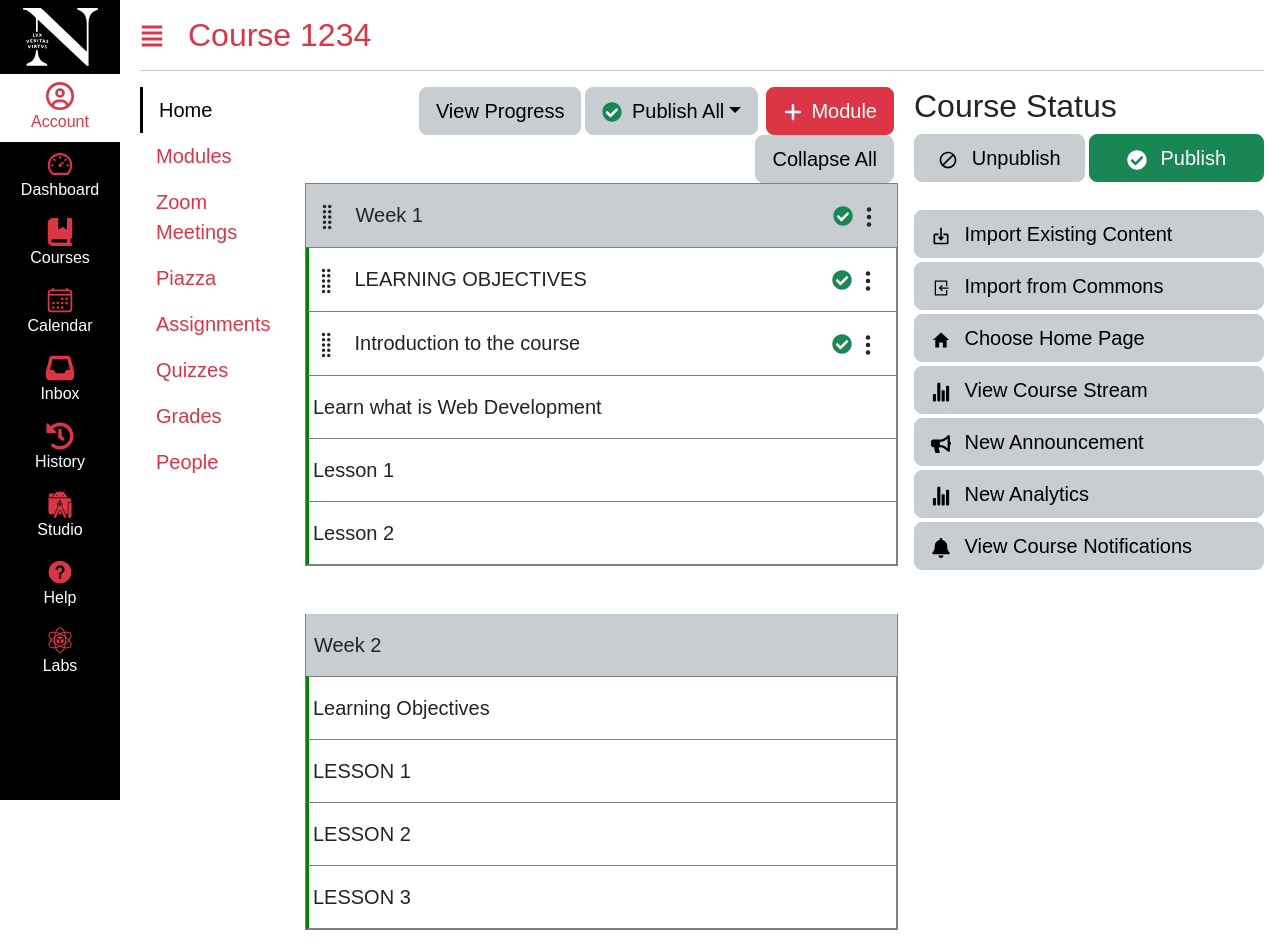
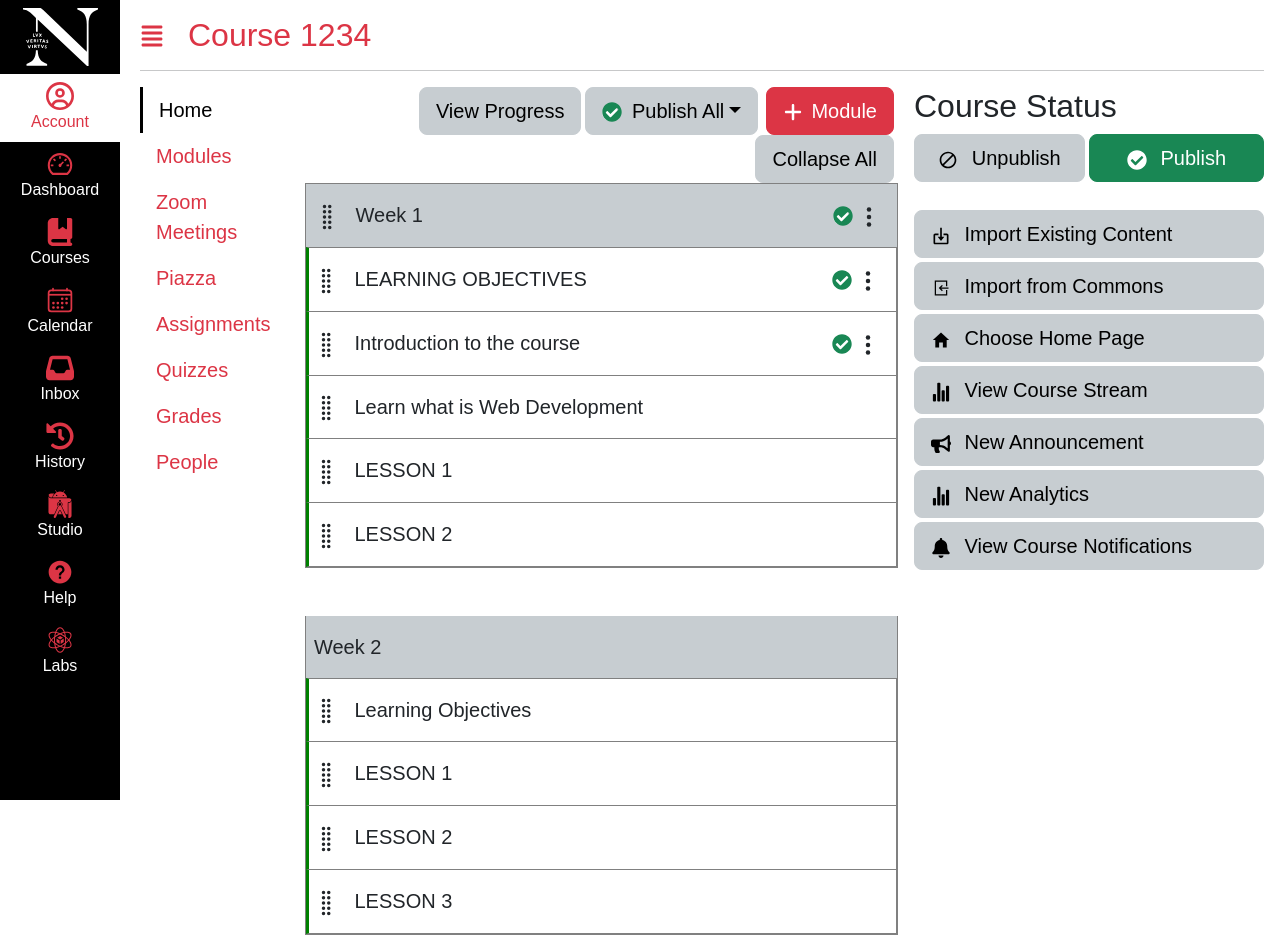
Before and after one commit to ShamyaHaria/kambaz-next-js, a Next.js app: page /Courses/1234/Home in a window 1280 px wide. Shown: the top 952 px of the page. Built offline with nearby package versions, Linux system fonts and the light colour scheme.

Commit message:
a2 CSS and Bootstrap

```diff
--- a/app/(Kambaz)/Courses/[cid]/Modules/page.tsx
+++ b/app/(Kambaz)/Courses/[cid]/Modules/page.tsx
@@ -22,24 +22,24 @@ export default function Modules() {
                             <BsGripVertical className="me-2 fs-3" /> Introduction to the course <LessonControlButtons />
                         </ListGroupItem>
                         <ListGroupItem className="wd-lesson p-3 ps-1">
-                            Learn what is Web Development </ListGroupItem>
+                            <BsGripVertical className="me-2 fs-3" /> Learn what is Web Development </ListGroupItem>
                         <ListGroupItem className="wd-lesson p-3 ps-1">
-                            Lesson 1 </ListGroupItem>
+                            <BsGripVertical className="me-2 fs-3" /> LESSON 1 </ListGroupItem>
                         <ListGroupItem className="wd-lesson p-3 ps-1">
-                            Lesson 2 </ListGroupItem>
+                            <BsGripVertical className="me-2 fs-3" /> LESSON 2 </ListGroupItem>
                     </ListGroup>
                 </ListGroupItem>
                 <ListGroupItem className="wd-module p-0 mb-5 fs-5 border-gray">
                     <div className="wd-title p-3 ps-2 bg-secondary"> Week 2 </div>
                     <ListGroup className="wd-lessons rounded-0">
                         <ListGroupItem className="wd-lesson p-3 ps-1">
-                            Learning Objectives </ListGroupItem>
+                            <BsGripVertical className="me-2 fs-3" /> Learning Objectives </ListGroupItem>
                         <ListGroupItem className="wd-lesson p-3 ps-1">
-                            LESSON 1 </ListGroupItem>
+                            <BsGripVertical className="me-2 fs-3" /> LESSON 1 </ListGroupItem>
                         <ListGroupItem className="wd-lesson p-3 ps-1">
-                            LESSON 2 </ListGroupItem>
+                            <BsGripVertical className="me-2 fs-3" /> LESSON 2 </ListGroupItem>
                         <ListGroupItem className="wd-lesson p-3 ps-1">
-                            LESSON 3 </ListGroupItem>
+                            <BsGripVertical className="me-2 fs-3" /> LESSON 3 </ListGroupItem>
                     </ListGroup>
                 </ListGroupItem>
             </ListGroup>
```
